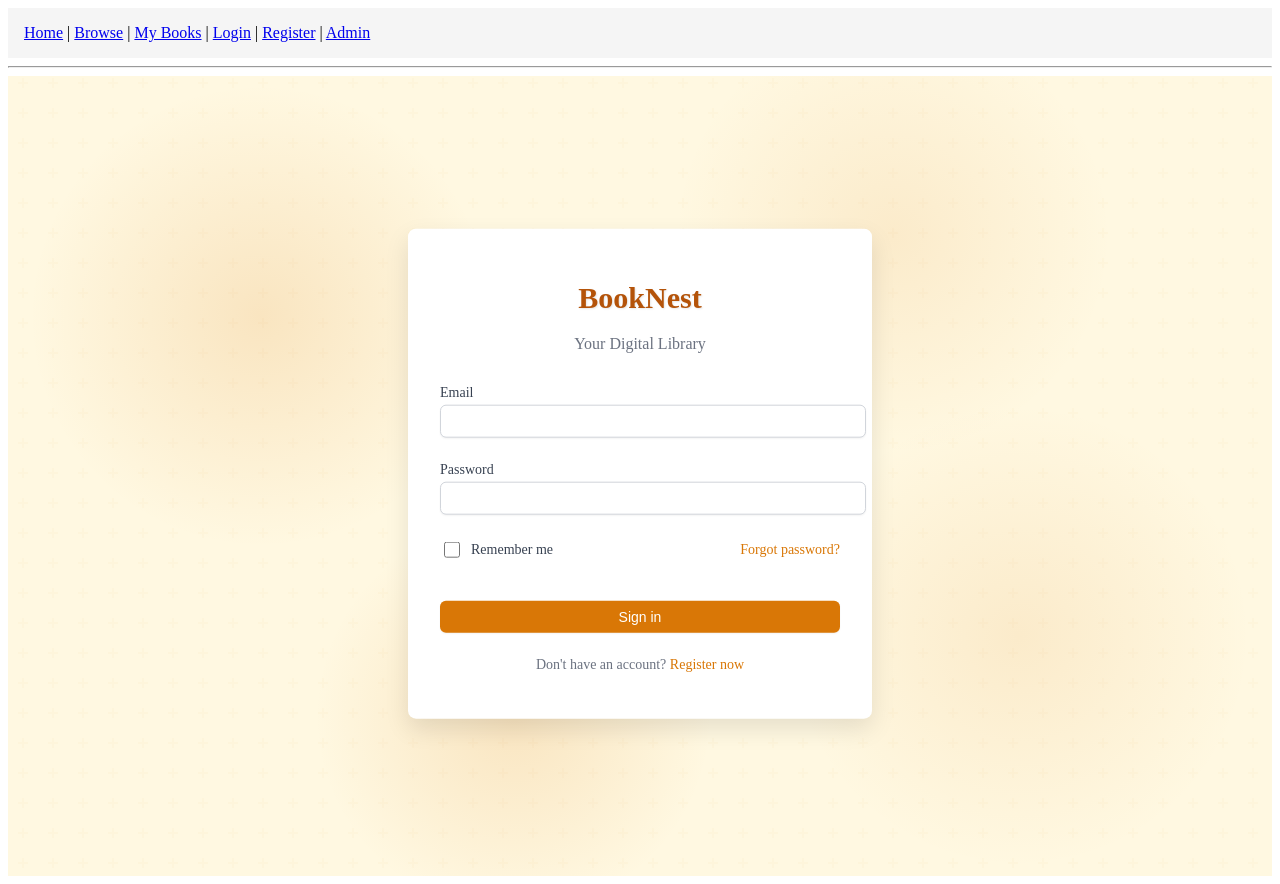
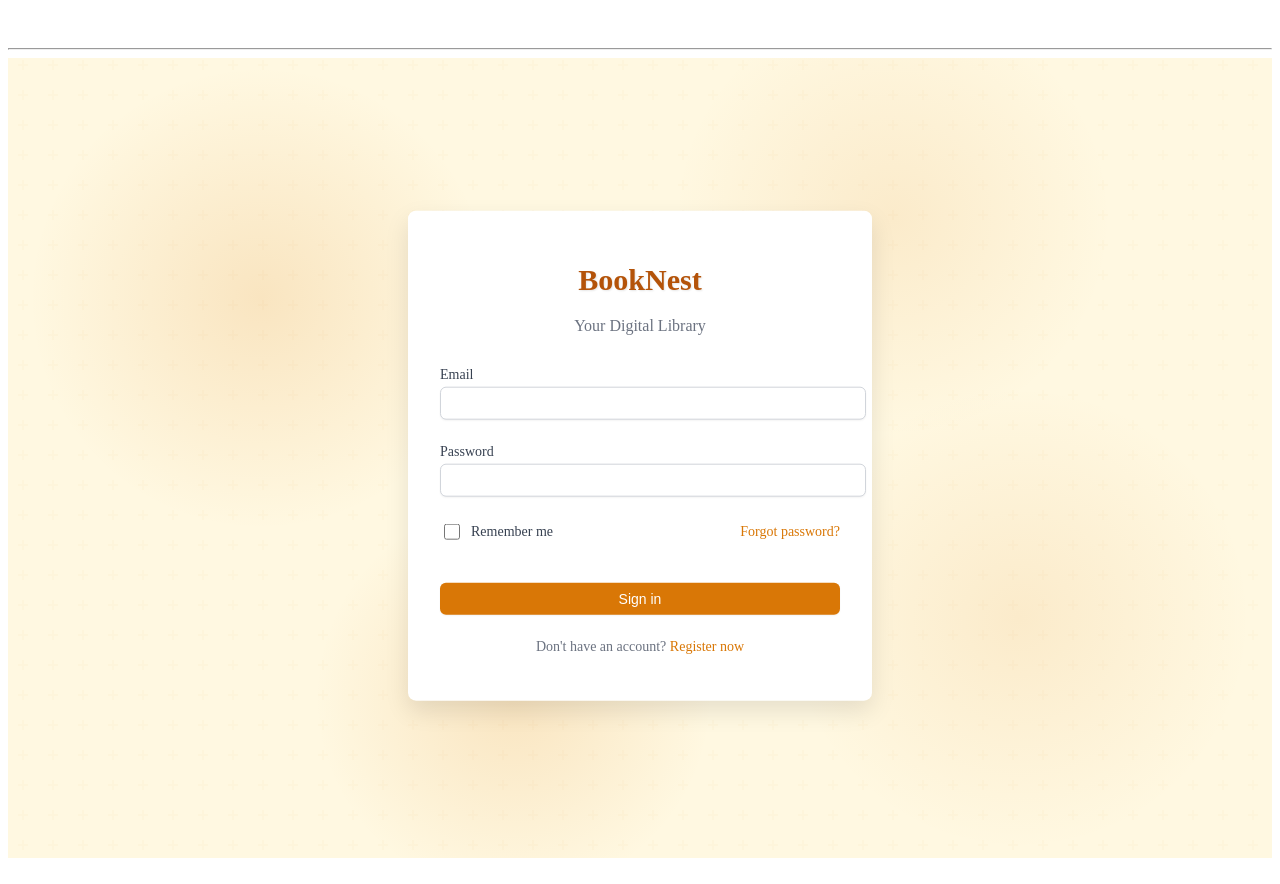
Before and after one commit to 6lvcknight/WebDev, a Vue app in the folder BookNest/: page /login in a window 1280 px wide. Built offline with nearby package versions, Linux system fonts and the light colour scheme.

Commit message:
removed top nav bar and added to contributions.txt

```diff
--- a/BookNest/src/App.vue
+++ b/BookNest/src/App.vue
@@ -1,12 +1,12 @@
 <template>
   <div>
     <nav>
-      <router-link to="/">Home</router-link> |
-      <router-link to="/browse">Browse</router-link> |
-      <router-link to="/my-books">My Books</router-link> | <!-- Add new link -->
-      <router-link to="/login">Login</router-link> |
-      <router-link to="/register">Register</router-link> |
-      <router-link to="/admin">Admin</router-link>
+      <router-link to="/"></router-link>
+      <router-link to="/browse"></router-link>
+      <router-link to="/my-books"></router-link>
+      <router-link to="/login"></router-link>
+      <router-link to="/register"></router-link>
+      <router-link to="/admin"></router-link>
     </nav>
     <hr />
     <router-view />
@@ -16,7 +16,7 @@
 <style>
 nav {
   padding: 1rem;
-  background-color: #f5f5f5;
+  background-color: white;
 }
 router-link {
   margin-right: 1rem;
--- a/BookNest/src/views/Home.vue
+++ b/BookNest/src/views/Home.vue
@@ -16,7 +16,6 @@
           </div>
           <div class="navbar-right">
             <div v-if="username" class="flex items-center gap-4">
-              <router-link to="/admin" class="navbar-link">Admin</router-link>
               <span class="username-label">Logged in as {{ username }}</span>
               <button @click="handleLogout" class="navbar-link logout-link">Logout</button>
             </div>
```
Also changed, not shown: 1 other file (tests, documents, lock files or other folders).
